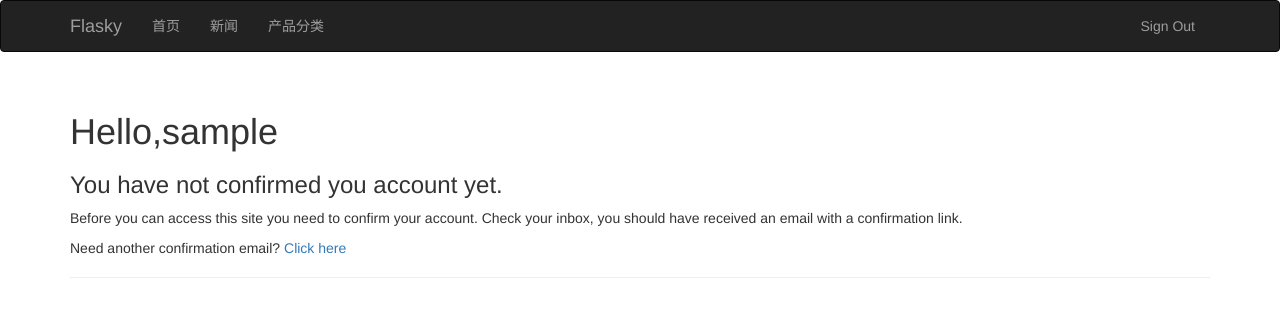
After one commit to vemenu/Morphens, a Flask app: page /auth/unconfirmed in a window 1280 px wide. The commit adds this page. Shown: the top 317 px of the page. Run offline with Flask 2, Linux system fonts and the light colour scheme; the visitor is signed in with stand-in values (Sample User, id 1); data comes from the database, SQL or seed files in the repository; both versions use the stored data as it was after the commit; some libraries are stand-ins or nearby versions.

```diff
--- a/app/auth/views.py
+++ b/app/auth/views.py
@@ -27,7 +27,6 @@ def logout():
     flash('You have been logged out')
     return redirect(url_for('main.index'))
 
-
 @auth.route('/register', methods=['GET', 'POST'])
 def register():
     form = RegistrationForm()
@@ -40,17 +39,42 @@ def register():
         token = user.generate_confirmation_token()
         send_mail(user.email, 'Confirm You Account', 'auth/email/confirm', user=user, token=token)
         flash('A confirmation email has been sent to you by email.')
-        return redirect(url_for('main.index'))
+        return redirect(url_for('auth.login'))
     return render_template('auth/register.html', form=form)
-
 
 @auth.route('/confirm/<token>')
 @login_required
 def confirm(token):
     if current_user.confirmed:
-        return redirect(url_for('main/index'))
+        return redirect(url_for('main.index'))
     if current_user.confirm(token):
         flash('You have confirmed you accout.Thanks!')
     else:
         flash('The confirmation links is invalid or has expired!')
     return redirect(url_for('main.index'))
+
+
+@auth.before_app_request
+def befor_requst():
+    if current_user.is_authenticated:
+        if not current_user.confirmed \
+                and request.endpoint \
+                and request.endpoint[:5] != 'auth.' \
+                and request.endpoint != 'static':
+            return redirect(url_for('auth.unconfirmed'))
+
+
+@auth.route('/unconfirmed')
+def unconfirmed():
+    if current_user.is_anonymous or current_user.confirmed:
+        return redirect(url_for('main.index'))
+    return render_template('auth/unconfirmed.html')
+
+
+@auth.route('/confirm')
+@login_required
+def resend_confirmation():
+    token = current_user.generate_confirmation_token()
+    send_mail(current_user.email, 'Confirm Your Account', 'auth/email/confirm', user=current_user, token=token)
+    flash('A new confirmation email has benn sent to you by email')
+    return redirect(url_for('main.index'))
--- a/app/templates/auth/login.html
+++ b/app/templates/auth/login.html
@@ -18,6 +18,5 @@
             </a>
         </p>
     </div>
-
 </div>
 {% endblock %}
--- /dev/null
+++ b/app/templates/auth/unconfirmed.html
@@ -0,0 +1,20 @@
+{% extends "base.html" %}
+
+{% block title %} Flasky - Confirm your account {% endblock %}
+
+{% block page_content %}
+<div class="page-header">
+    <h1>
+        Hello,{{ current_user.username }}
+    </h1>
+    <h3>You have not confirmed you account yet.</h3>
+    <p>
+        Before you can access this site you need to confirm your account.
+        Check your inbox, you should have received an email with a confirmation link.
+    </p>
+    <p>
+        Need another confirmation email?
+        <a href="{{ url_for('auth.resend_confirmation') }}">Click here</a>
+    </p>
+</div>
+{% endblock %}
```
Also changed, not shown: app/templates/auth/register.html (+7 -5 lines), data-dev.sqlite.
